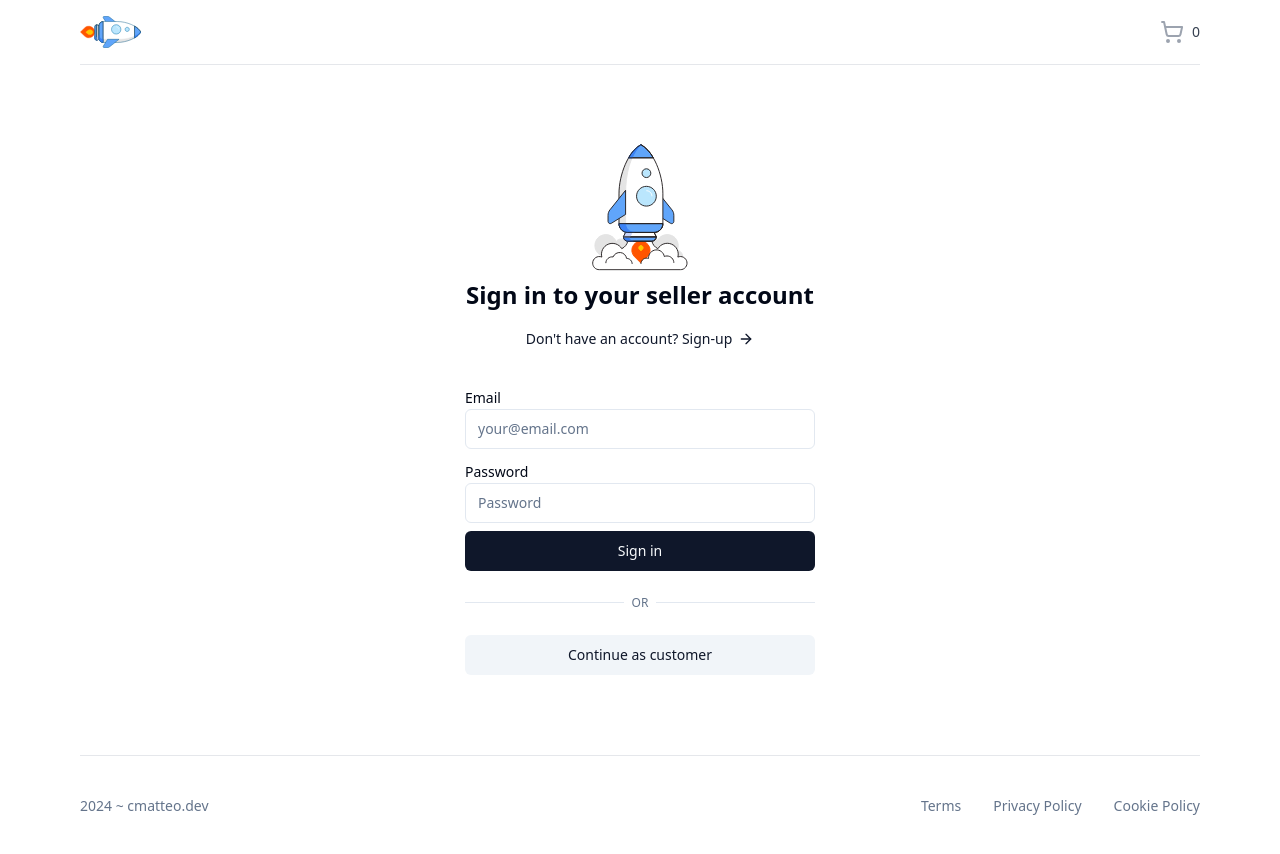
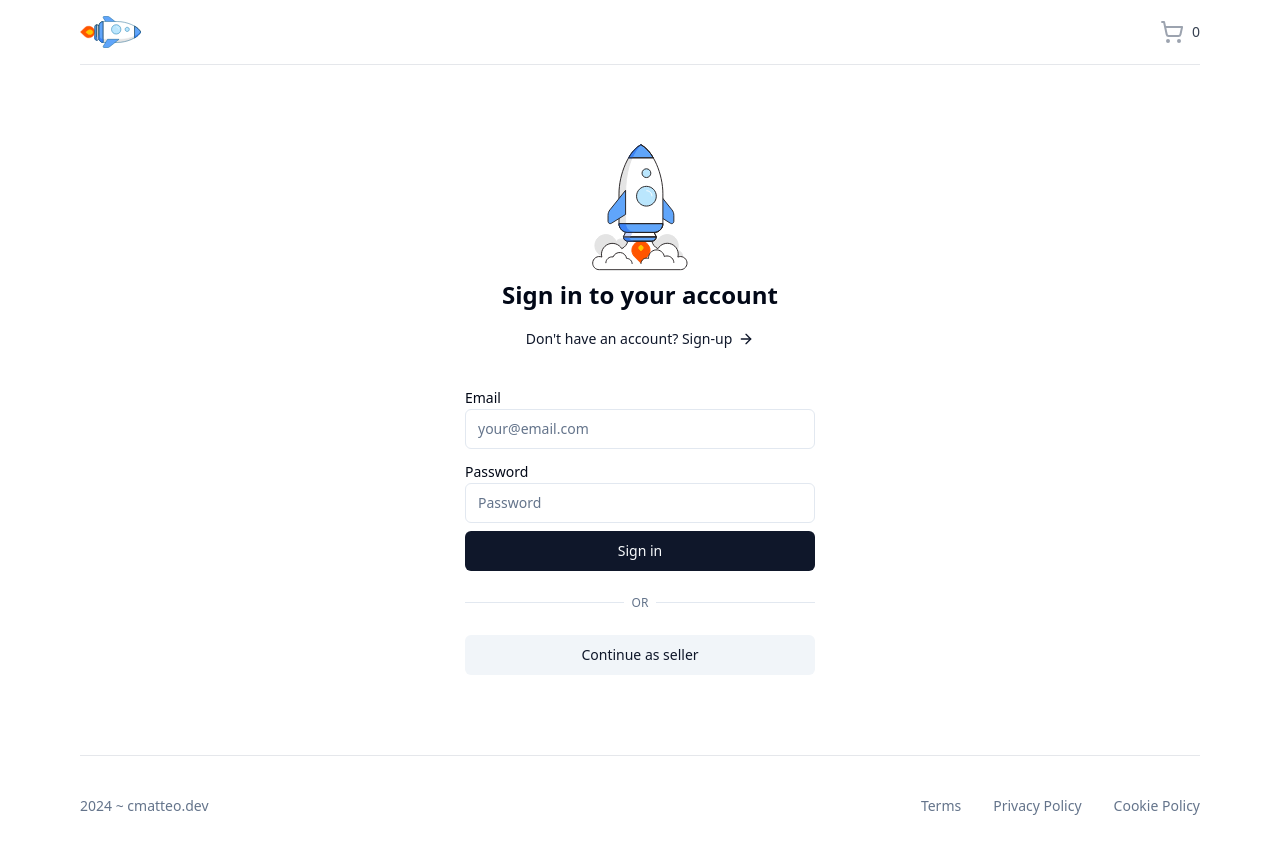
Before and after one commit to IKameloth/digirocket-react, a React (Vite) app: page /sign-in in a window 1280 px wide. Built offline with nearby package versions, Linux system fonts and the light colour scheme.

Commit message:
:sparkles: add new view to login customer or seller selctor

```diff
--- a/src/pages/SignIn.tsx
+++ b/src/pages/SignIn.tsx
@@ -1,6 +1,6 @@
 import { Label } from "src/components/ui/label";
 import { ArrowRight } from "lucide-react";
-import { Link, useNavigate, useParams } from "react-router-dom";
+import { Link, useSearchParams } from "react-router-dom";
 import { Icons } from "src/components/Icons";
 import { Button, buttonVariants } from "src/components/ui/button";
 import { Input } from "src/components/ui/input";
@@ -13,15 +13,16 @@ import { zodResolver } from "@hookform/resolvers/zod";
 import { cn } from "src/lib/utils";
 
 const SignIn = () => {
-  const isSeller = useParams();
-  const navigate = useNavigate();
+  const [searchParams, setSearchParams] = useSearchParams();
+  const paramValue = searchParams.get("as");
+  const isSeller = paramValue === "seller";
 
   const continueAsSeller = () => {
-    // navigate.set("?as=seller");
+    setSearchParams("?as=seller");
   };
 
   const continueAsBuyer = () => {
-    navigate("/sign-in");
+    setSearchParams("");
   };
 
   const {
```
